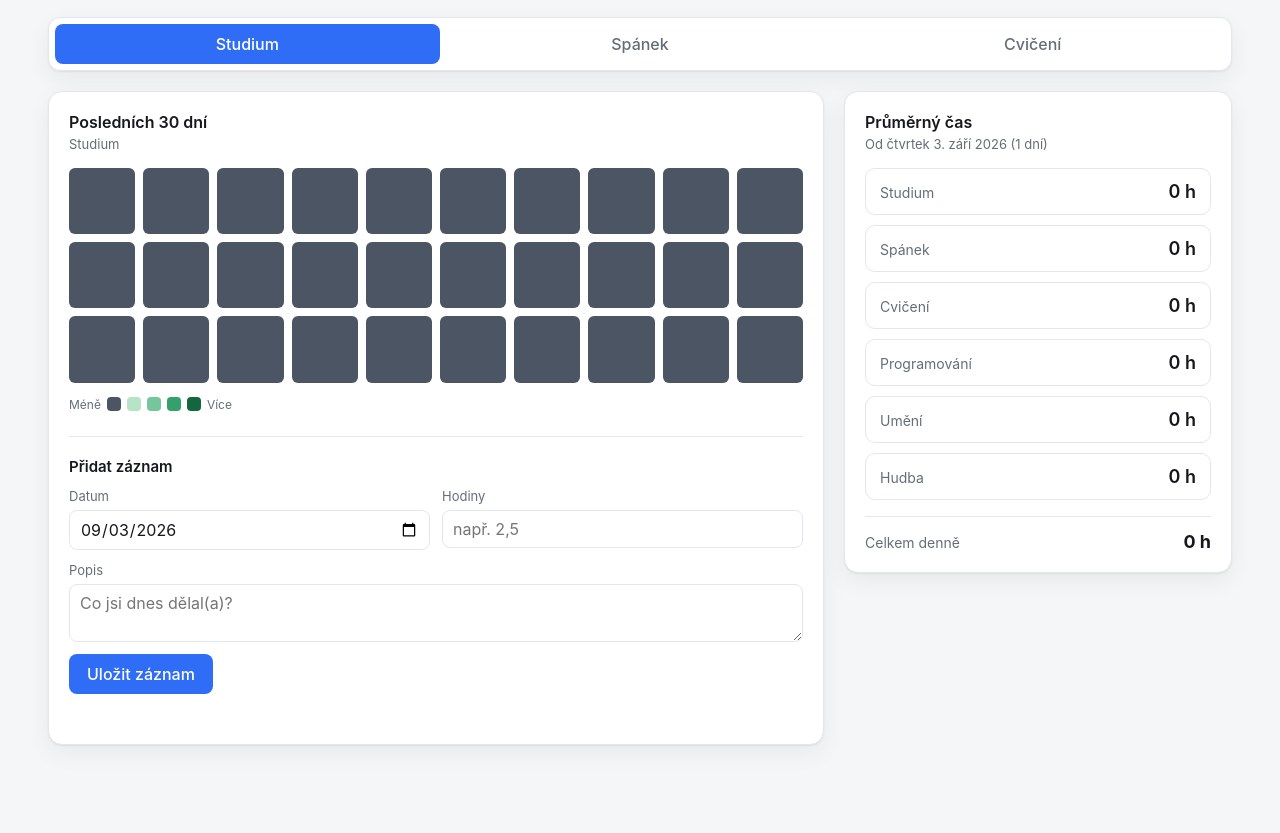
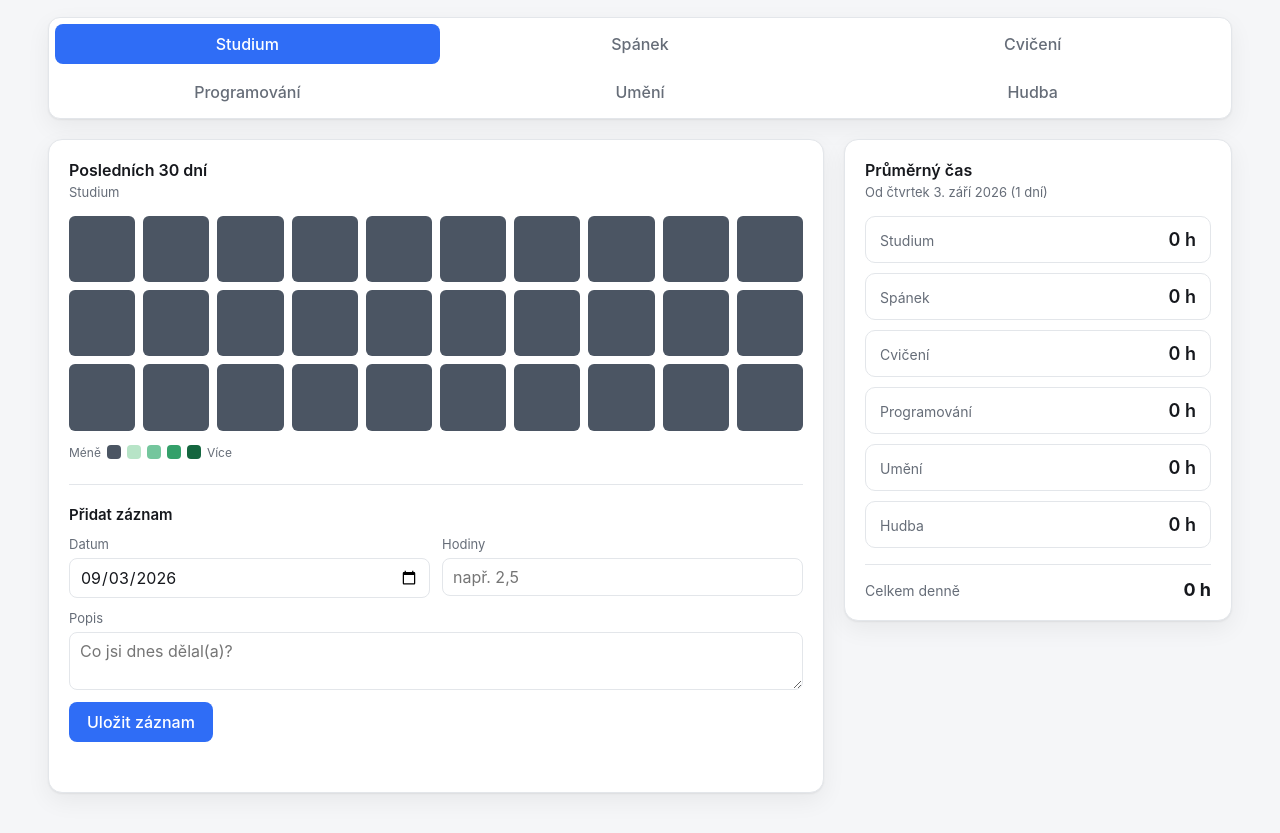
Before and after one commit to mathiastichota2006-spec/habit_tracker, a plain HTML site: page index.html in a window 1280 px wide. Shown: the part 67-900 px from the top of the page. Before the commit the page ends 860 px from the top, so only its background shows below. Drawn offline with Linux system fonts and the light colour scheme.

Commit message:
Add new color option and tabs to index.html

```diff
--- a/index.html
+++ b/index.html
@@ -17,6 +17,7 @@
             <option value="red">Červená</option>
             <option value="blue">Modrá</option>
             <option value="yellow">Žlutá</option>
+            <option value="purple">Fialová</option>
           </select>
         </label>
         <button id="theme-toggle" type="button" class="theme-toggle" aria-label="Přepnout motiv">
@@ -34,6 +35,15 @@
       </button>
       <button class="tab" role="tab" type="button" data-category="cviceni" aria-selected="false">
         Cvičení
+      </button>
+      <button class="tab" role="tab" type="button" data-category="programovani" aria-selected="false">
+        Programování
+      </button>
+      <button class="tab" role="tab" type="button" data-category="umeni" aria-selected="false">
+        Umění
+      </button>
+      <button class="tab" role="tab" type="button" data-category="hudba" aria-selected="false">
+        Hudba
       </button>
     </nav>
 
```
